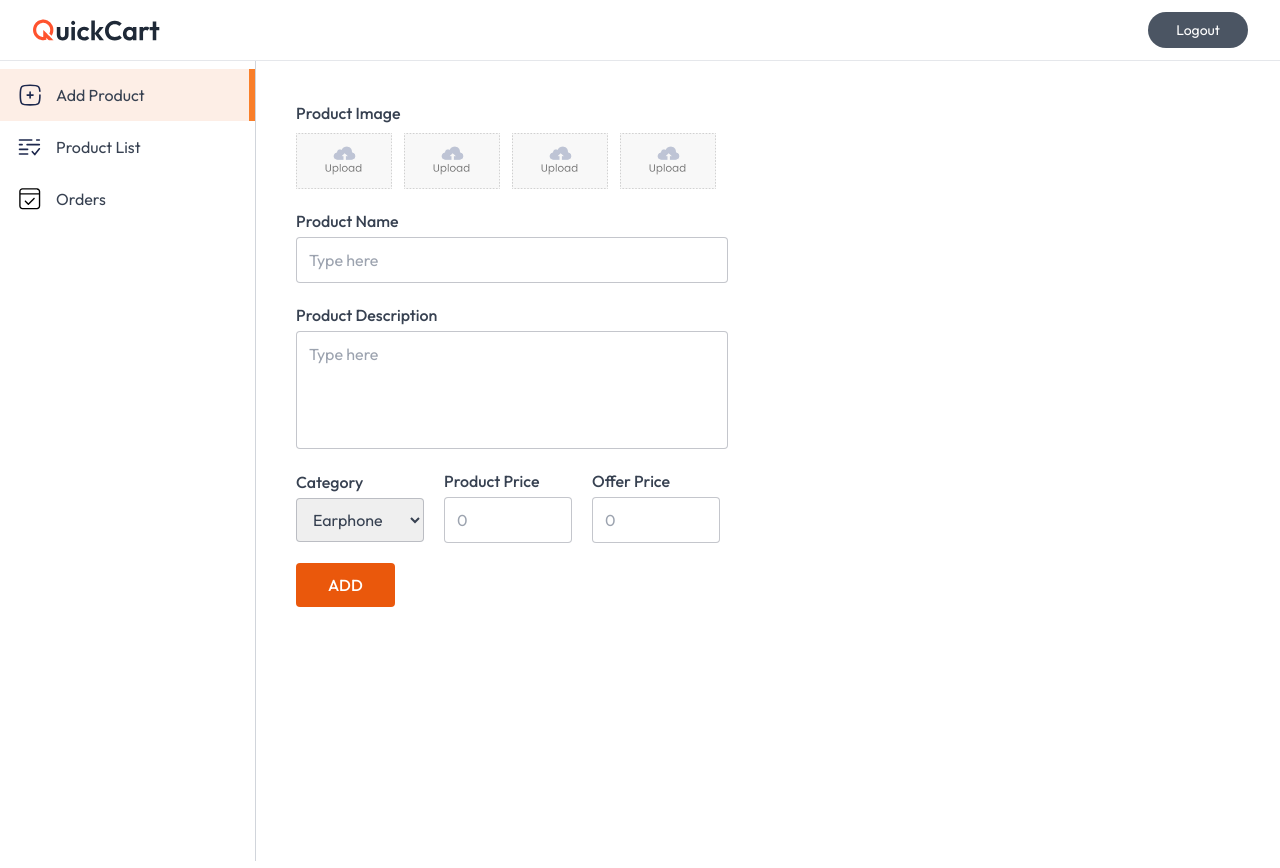
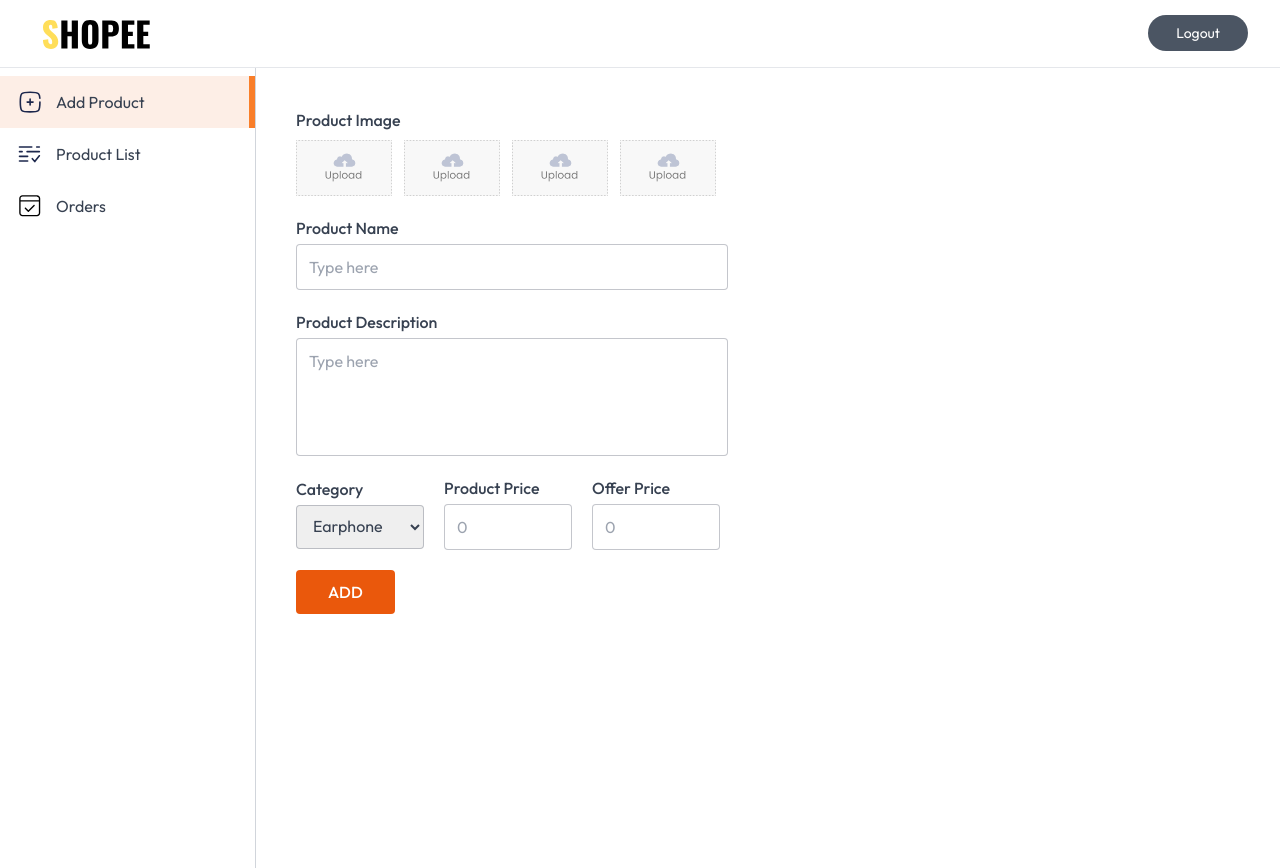
Before and after one commit to Ferdous121432/QuickCart_eCommerce, a Next.js app: page /seller in a window 1280 px wide. Built offline with nearby package versions, Linux system fonts and the light colour scheme; no server answers; the database is empty.

Commit message:
Update Navbar.jsx

```diff
--- a/components/seller/Navbar.jsx
+++ b/components/seller/Navbar.jsx
@@ -1,18 +1,24 @@
-import React from 'react'
-import { assets } from '../../assets/assets'
-import Image from 'next/image'
-import { useAppContext } from '@/context/AppContext'
+import React from "react";
+import { assets } from "../../assets/assets";
+import Image from "next/image";
+import { useAppContext } from "@/context/AppContext";
 
 const Navbar = () => {
-
-  const { router } = useAppContext()
+  const { router } = useAppContext();
 
   return (
-    <div className='flex items-center px-4 md:px-8 py-3 justify-between border-b'>
-      <Image onClick={()=>router.push('/')} className='w-28 lg:w-32 cursor-pointer' src={assets.logo} alt="" />
-      <button className='bg-gray-600 text-white px-5 py-2 sm:px-7 sm:py-2 rounded-full text-xs sm:text-sm'>Logout</button>
+    <div className="flex items-center px-4 md:px-8 py-3 justify-between border-b">
+      <Image
+        onClick={() => router.push("/")}
+        className="w-28 lg:w-32 cursor-pointer"
+        src={assets.shopee}
+        alt=""
+      />
+      <button className="bg-gray-600 text-white px-5 py-2 sm:px-7 sm:py-2 rounded-full text-xs sm:text-sm">
+        Logout
+      </button>
     </div>
-  )
-}
+  );
+};
 
-export default Navbar
+export default Navbar;
```
